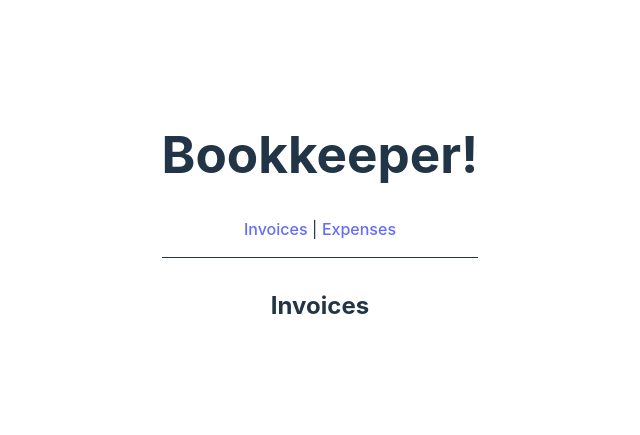
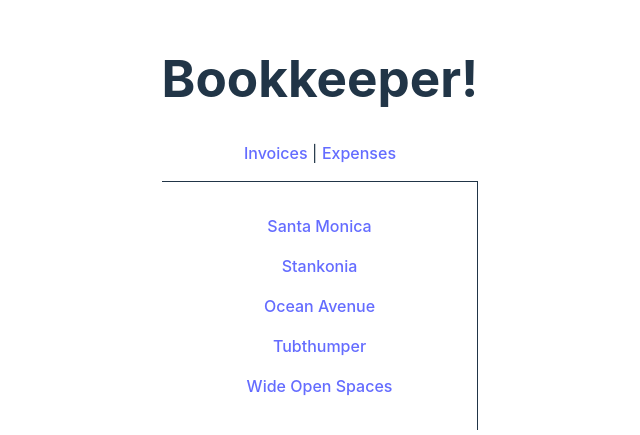
Before and after one commit to abuabdirohman4/react-router, a React (Vite) app in the folder router-6.3/: page /invoices in a window 1280 px wide. Shown: the part 177-612 px from the top of the page, without its empty margins (320-960 px from the left). Built offline with nearby package versions, Linux system fonts and the light colour scheme.

Commit message:
6.3 Listing the Invoices

```diff
--- /dev/null
+++ b/router-6.3/src/data.js
@@ -0,0 +1,36 @@
+let invoices = [
+  {
+    name: "Santa Monica",
+    number: 1995,
+    amount: "$10,800",
+    due: "12/05/1995",
+  },
+  {
+    name: "Stankonia",
+    number: 2000,
+    amount: "$8,000",
+    due: "10/31/2000",
+  },
+  {
+    name: "Ocean Avenue",
+    number: 2003,
+    amount: "$9,500",
+    due: "07/22/2003",
+  },
+  {
+    name: "Tubthumper",
+    number: 1997,
+    amount: "$14,000",
+    due: "09/01/1997",
+  },
+  {
+    name: "Wide Open Spaces",
+    number: 1998,
+    amount: "$4,600",
+    due: "01/27/1998",
+  },
+];
+
+export function getInvoices() {
+  return invoices;
+}
--- a/router-6.3/src/routes/invoices.jsx
+++ b/router-6.3/src/routes/invoices.jsx
@@ -1,7 +1,21 @@
+import { Link } from "react-router-dom";
+import { getInvoices } from "../data";
+
 export default function Invoices() {
+  let invoices = getInvoices();
   return (
-    <main style={{ padding: "1rem 0" }}>
-      <h2>Invoices</h2>
-    </main>
+    <div style={{ padding: "flex" }}>
+      <nav style={{ borderRight: "solid 1px", padding: "1rem" }}>
+        {invoices.map((invoices) => (
+          <Link
+            style={{ display: "block", margin: "1rem 0" }}
+            key={invoices.number}
+            to={`/invoices/${invoices.number}`}
+          >
+            {invoices.name}
+          </Link>
+        ))}
+      </nav>
+    </div>
   );
 }
```
